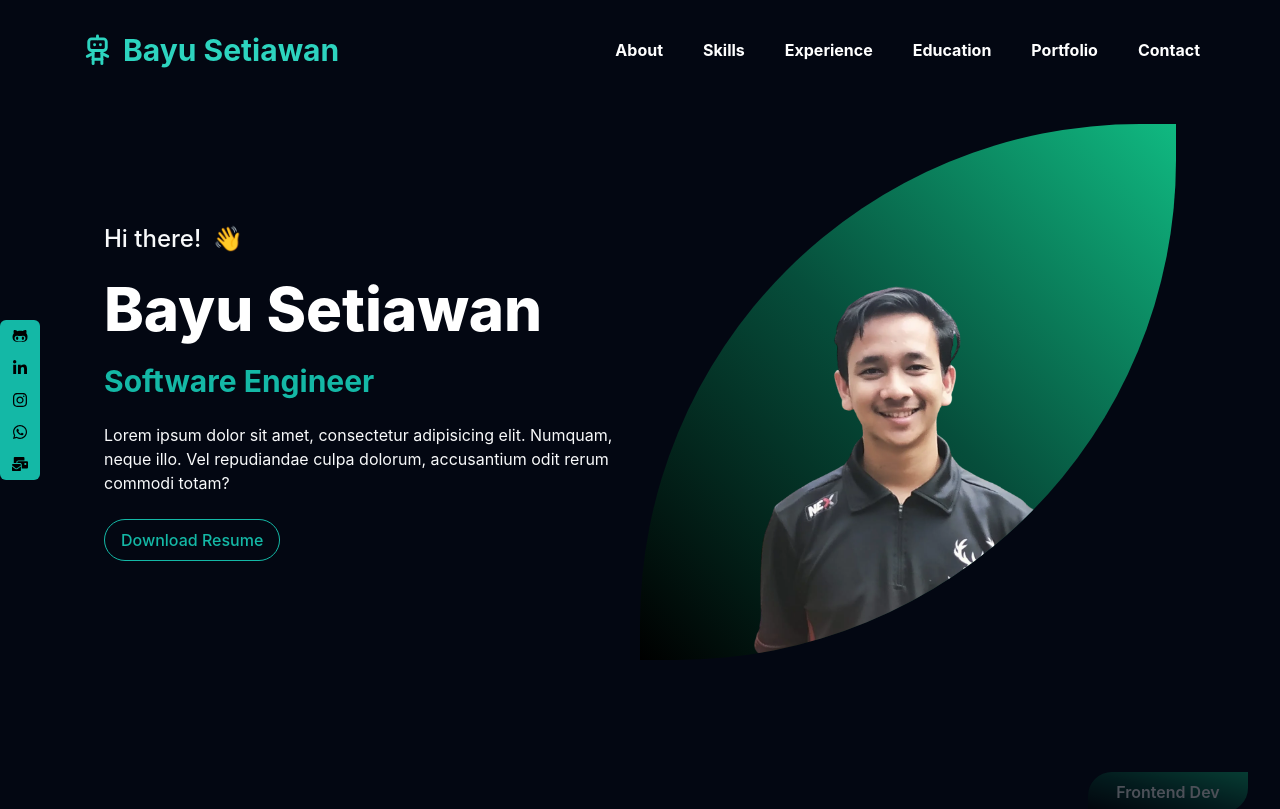
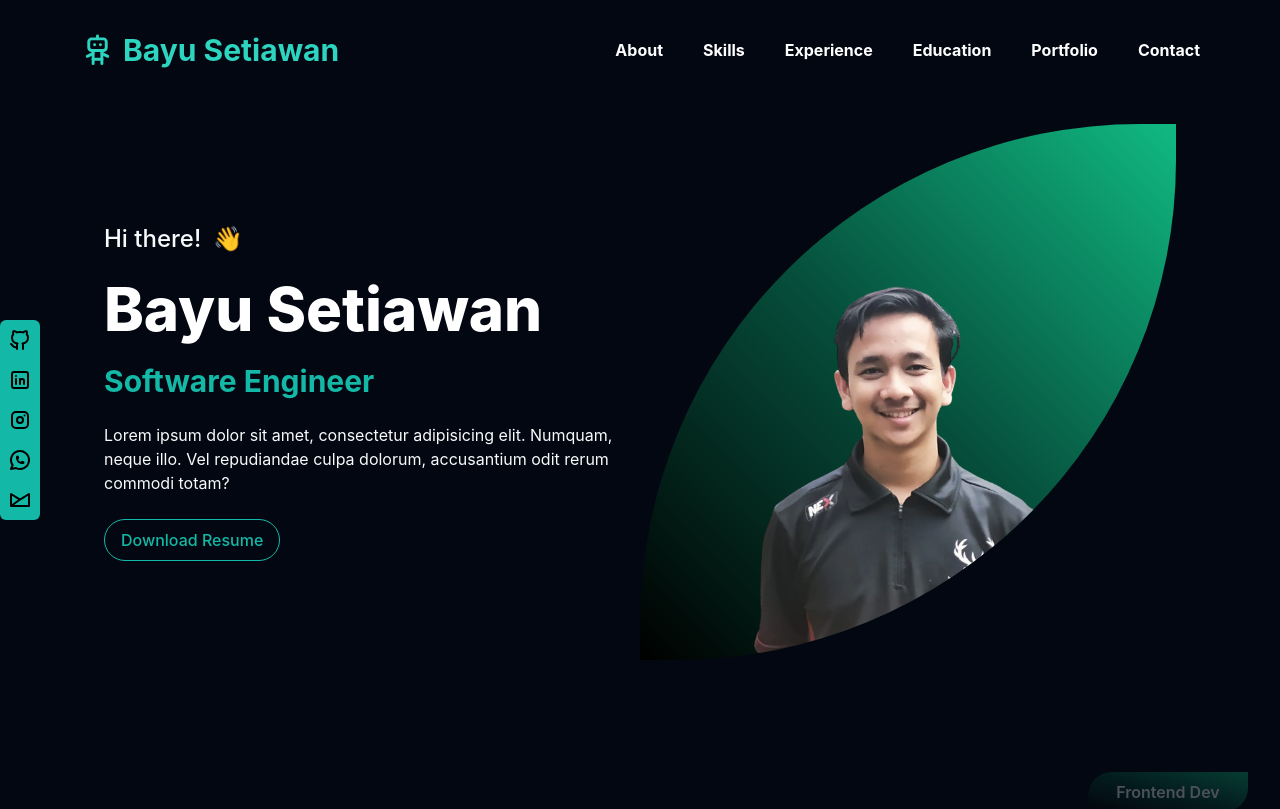
Before and after one commit to codebayu/template-portfolio, a React (Vite) app: page / in a window 1280 px wide. Shown: the top 809 px of the page. Built offline with nearby package versions, Linux system fonts and the light colour scheme.

Commit message:
change media bar icon provider

```diff
--- a/src/components/MediaBar.tsx
+++ b/src/components/MediaBar.tsx
@@ -1,24 +1,30 @@
-import {
-  FaGithubAlt,
-  FaLinkedinIn,
-  FaInstagram,
-  FaMailBulk,
-  FaWhatsapp,
-} from 'react-icons/fa';
 import { Link } from 'react-router-dom';
 import { motion } from 'framer-motion';
 import { MediaBarMotion } from '../common/motion/MediaBar';
+import {
+  IconBrandCampaignmonitor,
+  IconBrandGithub,
+  IconBrandInstagram,
+  IconBrandLinkedin,
+  IconBrandWhatsapp,
+} from '@tabler/icons-react';
 
 export const MediaBar = () => {
   const media = [
-    { icon: <FaGithubAlt />, link: 'https://github.com/Bayusetiawan45' },
+    { icon: <IconBrandGithub />, link: 'https://github.com/Bayusetiawan45' },
     {
-      icon: <FaLinkedinIn />,
+      icon: <IconBrandLinkedin />,
       link: 'https://www.linkedin.com/in/bayu-setiawan99/',
     },
-    { icon: <FaInstagram />, link: 'https://www.instagram.com/bayustr__/' },
-    { icon: <FaWhatsapp />, link: 'https://wa.me/+62887676546' },
-    { icon: <FaMailBulk />, link: 'mailto:bayusetiawanipb@gmail.com' },
+    {
+      icon: <IconBrandInstagram />,
+      link: 'https://www.instagram.com/bayustr__/',
+    },
+    { icon: <IconBrandWhatsapp />, link: 'https://wa.me/+62887676546' },
+    {
+      icon: <IconBrandCampaignmonitor />,
+      link: 'mailto:bayusetiawanipb@gmail.com',
+    },
   ];
   const { container } = MediaBarMotion;
   return (
```
